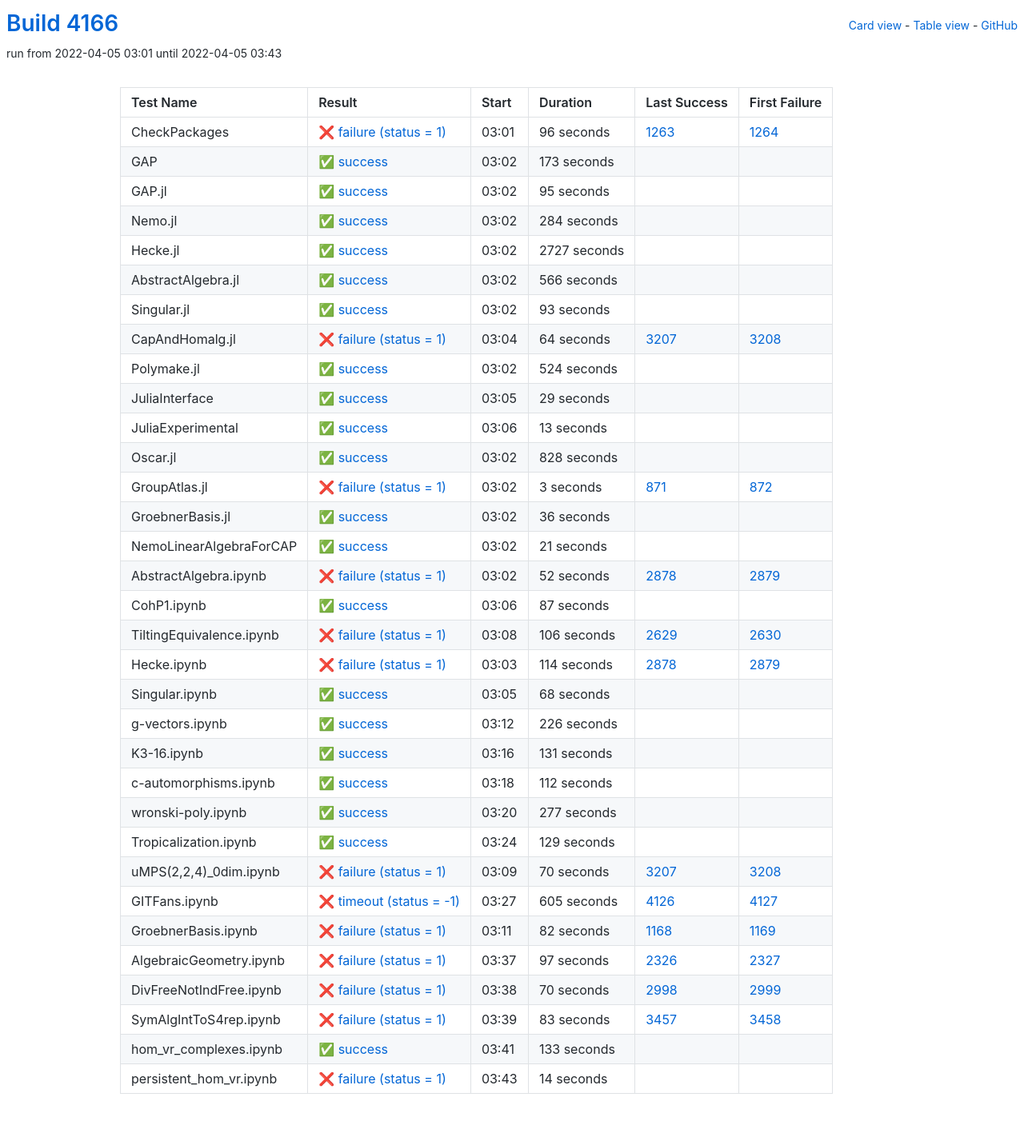
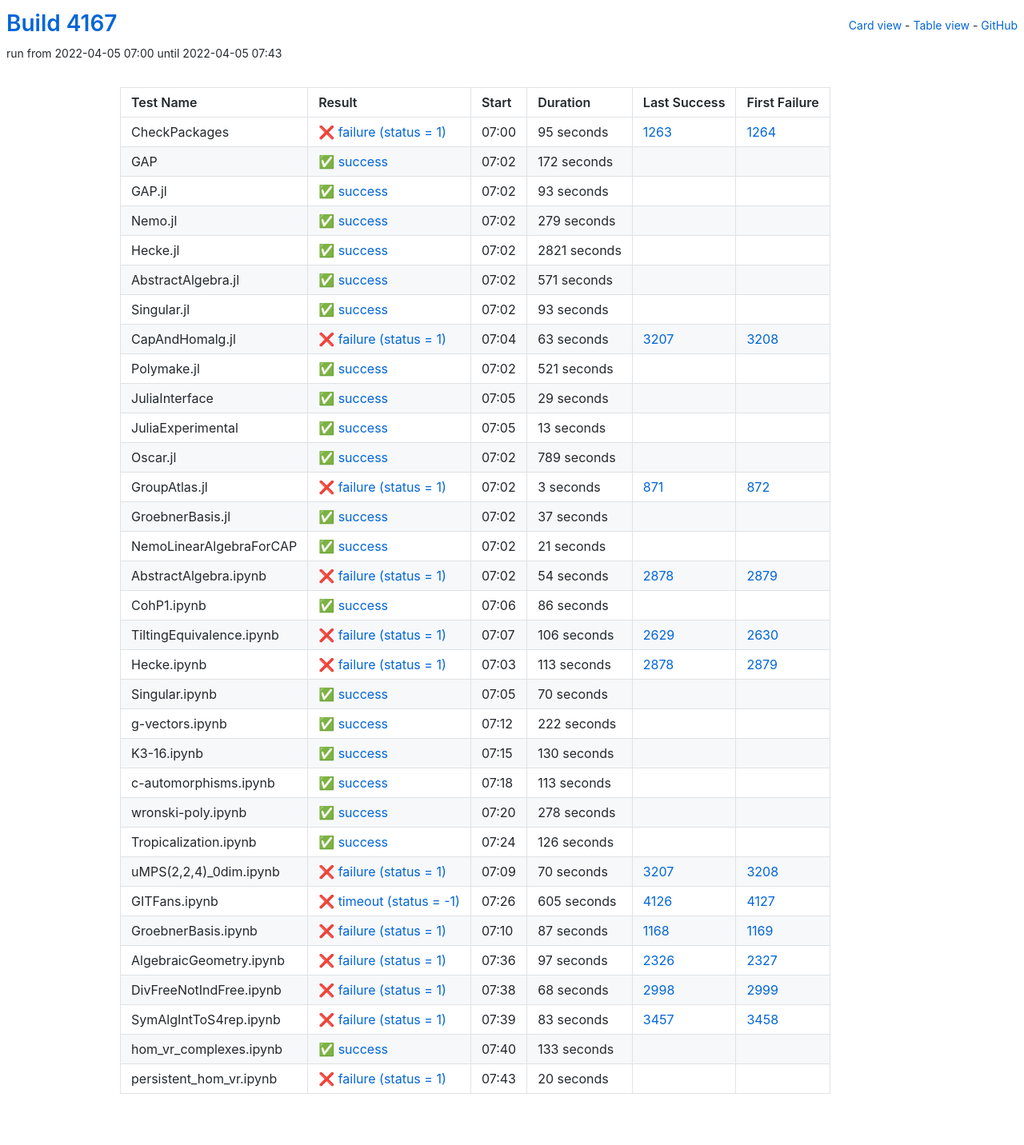
Before and after one commit to oscar-system/oscar-ci-status-stable, a Jekyll site: the page built from table.html, in a window 1280 px wide. Shown: the whole page at 80% size. Built offline with Jekyll 4.4.1, drawn with Linux system fonts in a browser that asks for light colours.

Commit message:
Build #4167

```diff
--- a/_data/ci.yml
+++ b/_data/ci.yml
@@ -1,6 +1,6 @@
 ---
-build: 4166
-build_url: https://oscarci.mathematik.uni-kl.de/job/oscar-stable/4166/
+build: 4167
+build_url: https://oscarci.mathematik.uni-kl.de/job/oscar-stable/4167/
 job: oscar-stable
 organization: oscar-system
 repo: oscar-ci-status-stable
@@ -8,80 +8,80 @@ repourl: https://github.com/oscar-system/oscar-ci-status-stable
 tests:
 - name: CheckPackages
   id: checkpackages
-  log: https://oscarci.mathematik.uni-kl.de/job/oscar-stable/4166/artifact/logs/build-4166/CheckPackages.log
-  start: 2022-04-05 03:01
+  log: https://oscarci.mathematik.uni-kl.de/job/oscar-stable/4167/artifact/logs/build-4167/CheckPackages.log
+  start: 2022-04-05 07:00
   success: false
   exitcode: 1
   status: failure
-  duration: 96
+  duration: 95
   last_success: 1263
   last_success_url: https://oscarci.mathematik.uni-kl.de/job/oscar-stable/1263/
   first_failure: 1264
   first_failure_url: https://oscarci.mathematik.uni-kl.de/job/oscar-stable/1264/
 - name: GAP
   id: gap
-  log: https://oscarci.mathematik.uni-kl.de/job/oscar-stable/4166/artifact/logs/build-4166/GAP.log
-  start: 2022-04-05 03:02
+  log: https://oscarci.mathematik.uni-kl.de/job/oscar-stable/4167/artifact/logs/build-4167/GAP.log
+  start: 2022-04-05 07:02
   success: true
   exitcode: 0
   status: success
-  duration: 173
+  duration: 172
   last_success: false
   last_success_url:
   first_failure: false
   first_failure_url:
 - name: GAP.jl
   id: gap-jl
-  log: https://oscarci.mathematik.uni-kl.de/job/oscar-stable/4166/artifact/logs/build-4166/GAP.jl.log
-  start: 2022-04-05 03:02
+  log: https://oscarci.mathematik.uni-kl.de/job/oscar-stable/4167/artifact/logs/build-4167/GAP.jl.log
+  start: 2022-04-05 07:02
   success: true
   exitcode: 0
   status: success
-  duration: 95
+  duration: 93
   last_success: false
   last_success_url:
   first_failure: false
   first_failure_url:
 - name: Nemo.jl
   id: nemo-jl
-  log: https://oscarci.mathematik.uni-kl.de/job/oscar-stable/4166/artifact/logs/build-4166/Nemo.jl.log
-  start: 2022-04-05 03:02
+  log: https://oscarci.mathematik.uni-kl.de/job/oscar-stable/4167/artifact/logs/build-4167/Nemo.jl.log
+  start: 2022-04-05 07:02
   success: true
   exitcode: 0
   status: success
-  duration: 284
+  duration: 279
   last_success: false
   last_success_url:
   first_failure: false
   first_failure_url:
 - name: Hecke.jl
   id: hecke-jl
-  log: https://oscarci.mathematik.uni-kl.de/job/oscar-stable/4166/artifact/logs/build-4166/Hecke.jl.log
-  start: 2022-04-05 03:02
+  log: https://oscarci.mathematik.uni-kl.de/job/oscar-stable/4167/artifact/logs/build-4167/Hecke.jl.log
+  start: 2022-04-05 07:02
   success: true
   exitcode: 0
   status: success
-  duration: 2727
+  duration: 2821
   last_success: false
   last_success_url:
   first_failure: false
   first_failure_url:
 - name: AbstractAlgebra.jl
   id: abstractalgebra-jl
-  log: https://oscarci.mathematik.uni-kl.de/job/oscar-stable/4166/artifact/logs/build-4166/AbstractAlgebra.jl.log
-  start: 2022-04-05 03:02
+  log: https://oscarci.mathematik.uni-kl.de/job/oscar-stable/4167/artifact/logs/build-4167/AbstractAlgebra.jl.log
+  start: 2022-04-05 07:02
   success: true
   exitcode: 0
   status: success
-  duration: 566
+  duration: 571
   last_success: false
   last_success_url:
   first_failure: false
   first_failure_url:
 - name: Singular.jl
   id: singular-jl
-  log: https://oscarci.mathematik.uni-kl.de/job/oscar-stable/4166/artifact/logs/build-4166/Singular.jl.log
-  start: 2022-04-05 03:02
+  log: https://oscarci.mathematik.uni-kl.de/job/oscar-stable/4167/artifact/logs/build-4167/Singular.jl.log
+  start: 2022-04-05 07:02
   success: true
   exitcode: 0
   status: success
@@ -92,32 +92,32 @@ tests:
   first_failure_url:
 - name: CapAndHomalg.jl
   id: capandhomalg-jl
-  log: https://oscarci.mathematik.uni-kl.de/job/oscar-stable/4166/artifact/logs/build-4166/CapAndHomalg.jl.log
-  start: 2022-04-05 03:04
+  log: https://oscarci.mathematik.uni-kl.de/job/oscar-stable/4167/artifact/logs/build-4167/CapAndHomalg.jl.log
+  start: 2022-04-05 07:04
   success: false
   exitcode: 1
   status: failure
-  duration: 64
+  duration: 63
   last_success: 3207
   last_success_url: https://oscarci.mathematik.uni-kl.de/job/oscar-stable/3207/
   first_failure: 3208
   first_failure_url: https://oscarci.mathematik.uni-kl.de/job/oscar-stable/3208/
 - name: Polymake.jl
   id: polymake-jl
-  log: https://oscarci.mathematik.uni-kl.de/job/oscar-stable/4166/artifact/logs/build-4166/Polymake.jl.log
-  start: 2022-04-05 03:02
+  log: https://oscarci.mathematik.uni-kl.de/job/oscar-stable/4167/artifact/logs/build-4167/Polymake.jl.log
+  start: 2022-04-05 07:02
   success: true
   exitcode: 0
   status: success
-  duration: 524
+  duration: 521
   last_success: false
   last_success_url:
   first_failure: false
   first_failure_url:
 - name: JuliaInterface
   id: juliainterface
-  log: https://oscarci.mathematik.uni-kl.de/job/oscar-stable/4166/artifact/logs/build-4166/JuliaInterface.log
-  start: 2022-04-05 03:05
+  log: https://oscarci.mathematik.uni-kl.de/job/oscar-stable/4167/artifact/logs/build-4167/JuliaInterface.log
+  start: 2022-04-05 07:05
   success: true
   exitcode: 0
   status: success
@@ -128,8 +128,8 @@ tests:
   first_failure_url:
 - name: JuliaExperimental
   id: juliaexperimental
-  log: https://oscarci.mathematik.uni-kl.de/job/oscar-stable/4166/artifact/logs/build-4166/JuliaExperimental.log
-  start: 2022-04-05 03:06
+  log: https://oscarci.mathematik.uni-kl.de/job/oscar-stable/4167/artifact/logs/build-4167/JuliaExperimental.log
+  start: 2022-04-05 07:05
   success: true
   exitcode: 0
   status: success
@@ -140,20 +140,20 @@ tests:
   first_failure_url:
 - name: Oscar.jl
   id: oscar-jl
-  log: https://oscarci.mathematik.uni-kl.de/job/oscar-stable/4166/artifact/logs/build-4166/Oscar.jl.log
-  start: 2022-04-05 03:02
+  log: https://oscarci.mathematik.uni-kl.de/job/oscar-stable/4167/artifact/logs/build-4167/Oscar.jl.log
+  start: 2022-04-05 07:02
   success: true
   exitcode: 0
   status: success
-  duration: 828
+  duration: 789
   last_success: false
   last_success_url:
   first_failure: false
   first_failure_url:
 - name: GroupAtlas.jl
   id: groupatlas-jl
-  log: https://oscarci.mathematik.uni-kl.de/job/oscar-stable/4166/artifact/logs/build-4166/GroupAtlas.jl.log
-  start: 2022-04-05 03:02
+  log: https://oscarci.mathematik.uni-kl.de/job/oscar-stable/4167/artifact/logs/build-4167/GroupAtlas.jl.log
+  start: 2022-04-05 07:02
   success: false
   exitcode: 1
   status: failure
@@ -164,20 +164,20 @@ tests:
   first_failure_url: https://oscarci.mathematik.uni-kl.de/job/oscar-stable/872/
 - name: GroebnerBasis.jl
   id: groebnerbasis-jl
-  log: https://oscarci.mathematik.uni-kl.de/job/oscar-stable/4166/artifact/logs/build-4166/GroebnerBasis.jl.log
-  start: 2022-04-05 03:02
+  log: https://oscarci.mathematik.uni-kl.de/job/oscar-stable/4167/artifact/logs/build-4167/GroebnerBasis.jl.log
+  start: 2022-04-05 07:02
   success: true
   exitcode: 0
   status: success
-  duration: 36
+  duration: 37
   last_success: false
   last_success_url:
   first_failure: false
   first_failure_url:
 - name: NemoLinearAlgebraForCAP
   id: nemolinearalgebraforcap
-  log: https://oscarci.mathematik.uni-kl.de/job/oscar-stable/4166/artifact/logs/build-4166/NemoLinearAlgebraForCAP.log
-  start: 2022-04-05 03:02
+  log: https://oscarci.mathematik.uni-kl.de/job/oscar-stable/4167/artifact/logs/build-4167/NemoLinearAlgebraForCAP.log
+  start: 2022-04-05 07:02
   success: true
   exitcode: 0
   status: success
@@ -188,32 +188,32 @@ tests:
   first_failure_url:
 - name: AbstractAlgebra.ipynb
   id: abstractalgebra-ipynb
-  log: https://oscarci.mathematik.uni-kl.de/job/oscar-stable/4166/artifact/logs/build-4166/AbstractAlgebra.ipynb.log
-  start: 2022-04-05 03:02
+  log: https://oscarci.mathematik.uni-kl.de/job/oscar-stable/4167/artifact/logs/build-4167/AbstractAlgebra.ipynb.log
+  start: 2022-04-05 07:02
   success: false
   exitcode: 1
   status: failure
-  duration: 52
+  duration: 54
   last_success: 2878
   last_success_url: https://oscarci.mathematik.uni-kl.de/job/oscar-stable/2878/
   first_failure: 2879
   first_failure_url: https://oscarci.mathematik.uni-kl.de/job/oscar-stable/2879/
 - name: CohP1.ipynb
   id: cohp1-ipynb
-  log: https://oscarci.mathematik.uni-kl.de/job/oscar-stable/4166/artifact/logs/build-4166/CohP1.ipynb.log
-  start: 2022-04-05 03:06
+  log: https://oscarci.mathematik.uni-kl.de/job/oscar-stable/4167/artifact/logs/build-4167/CohP1.ipynb.log
+  start: 2022-04-05 07:06
   success: true
   exitcode: 0
   status: success
-  duration: 87
+  duration: 86
   last_success: false
   last_success_url:
   first_failure: false
   first_failure_url:
 - name: TiltingEquivalence.ipynb
   id: tiltingequivalence-ipynb
-  log: https://oscarci.mathematik.uni-kl.de/job/oscar-stable/4166/artifact/logs/build-4166/TiltingEquivalence.ipynb.log
-  start: 2022-04-05 03:08
+  log: https://oscarci.mathematik.uni-kl.de/job/oscar-stable/4167/artifact/logs/build-4167/TiltingEquivalence.ipynb.log
+  start: 2022-04-05 07:07
   success: false
   exitcode: 1
   status: failure
@@ -224,92 +224,92 @@ tests:
   first_failure_url: https://oscarci.mathematik.uni-kl.de/job/oscar-stable/2630/
 - name: Hecke.ipynb
   id: hecke-ipynb
-  log: https://oscarci.mathematik.uni-kl.de/job/oscar-stable/4166/artifact/logs/build-4166/Hecke.ipynb.log
-  start: 2022-04-05 03:03
+  log: https://oscarci.mathematik.uni-kl.de/job/oscar-stable/4167/artifact/logs/build-4167/Hecke.ipynb.log
+  start: 2022-04-05 07:03
   success: false
   exitcode: 1
   status: failure
-  duration: 114
+  duration: 113
   last_success: 2878
   last_success_url: https://oscarci.mathematik.uni-kl.de/job/oscar-stable/2878/
   first_failure: 2879
   first_failure_url: https://oscarci.mathematik.uni-kl.de/job/oscar-stable/2879/
 - name: Singular.ipynb
   id: singular-ipynb
-  log: https://oscarci.mathematik.uni-kl.de/job/oscar-stable/4166/artifact/logs/build-4166/Singular.ipynb.log
-  start: 2022-04-05 03:05
+  log: https://oscarci.mathematik.uni-kl.de/job/oscar-stable/4167/artifact/logs/build-4167/Singular.ipynb.log
+  start: 2022-04-05 07:05
   success: true
   exitcode: 0
   status: success
-  duration: 68
+  duration: 70
   last_success: false
   last_success_url:
   first_failure: false
   first_failure_url:
 - name: g-vectors.ipynb
   id: g-vectors-ipynb
-  log: https://oscarci.mathematik.uni-kl.de/job/oscar-stable/4166/artifact/logs/build-4166/g-vectors.ipynb.log
-  start: 2022-04-05 03:12
+  log: https://oscarci.mathematik.uni-kl.de/job/oscar-stable/4167/artifact/logs/build-4167/g-vectors.ipynb.log
+  start: 2022-04-05 07:12
   success: true
   exitcode: 0
   status: success
-  duration: 226
+  duration: 222
   last_success: false
   last_success_url:
   first_failure: false
   first_failure_url:
 - name: K3-16.ipynb
   id: k3-16-ipynb
-  log: https://oscarci.mathematik.uni-kl.de/job/oscar-stable/4166/artifact/logs/build-4166/K3-16.ipynb.log
-  start: 2022-04-05 03:16
+  log: https://oscarci.mathematik.uni-kl.de/job/oscar-stable/4167/artifact/logs/build-4167/K3-16.ipynb.log
+  start: 2022-04-05 07:15
   success: true
   exitcode: 0
   status: success
-  duration: 131
+  duration: 130
   last_success: false
   last_success_url:
   first_failure: false
   first_failure_url:
 - name: c-automorphisms.ipynb
   id: c-automorphisms-ipynb
-  log: https://oscarci.mathematik.uni-kl.de/job/oscar-stable/4166/artifact/logs/build-4166/c-automorphisms.ipynb.log
-  start: 2022-04-05 03:18
+  log: https://oscarci.mathematik.uni-kl.de/job/oscar-stable/4167/artifact/logs/build-4167/c-automorphisms.ipynb.log
+  start: 2022-04-05 07:18
   success: true
   exitcode: 0
   status: success
-  duration: 112
+  duration: 113
   last_success: false
   last_success_url:
   first_failure: false
   first_failure_url:
 - name: wronski-poly.ipynb
   id: wronski-poly-ipynb
-  log: https://oscarci.mathematik.uni-kl.de/job/oscar-stable/4166/artifact/logs/build-4166/wronski-poly.ipynb.log
-  start: 2022-04-05 03:20
+  log: https://oscarci.mathematik.uni-kl.de/job/oscar-stable/4167/artifact/logs/build-4167/wronski-poly.ipynb.log
+  start: 2022-04-05 07:20
   success: true
   exitcode: 0
   status: success
-  duration: 277
+  duration: 278
   last_success: false
   last_success_url:
   first_failure: false
   first_failure_url:
 - name: Tropicalization.ipynb
   id: tropicalization-ipynb
-  log: https://oscarci.mathematik.uni-kl.de/job/oscar-stable/4166/artifact/logs/build-4166/Tropicalization.ipynb.log
-  start: 2022-04-05 03:24
+  log: https://oscarci.mathematik.uni-kl.de/job/oscar-stable/4167/artifact/logs/build-4167/Tropicalization.ipynb.log
+  start: 2022-04-05 07:24
   success: true
   exitcode: 0
   status: success
-  duration: 129
+  duration: 126
   last_success: false
   last_success_url:
   first_failure: false
   first_failure_url:
 - name: uMPS(2,2,4)_0dim.ipynb
   id: umps-2-2-4-0dim-ipynb
-  log: https://oscarci.mathematik.uni-kl.de/job/oscar-stable/4166/artifact/logs/build-4166/uMPS-2-2-4-_0dim.ipynb.log
-  start: 2022-04-05 03:09
+  log: https://oscarci.mathematik.uni-kl.de/job/oscar-stable/4167/artifact/logs/build-4167/uMPS-2-2-4-_0dim.ipynb.log
+  start: 2022-04-05 07:09
   success: false
   exitcode: 1
   status: failure
@@ -320,8 +320,8 @@ tests:
   first_failure_url: https://oscarci.mathematik.uni-kl.de/job/oscar-stable/3208/
 - name: GITFans.ipynb
   id: gitfans-ipynb
-  log: https://oscarci.mathematik.uni-kl.de/job/oscar-stable/4166/artifact/logs/build-4166/GITFans.ipynb.log
-  start: 2022-04-05 03:27
+  log: https://oscarci.mathematik.uni-kl.de/job/oscar-stable/4167/artifact/logs/build-4167/GITFans.ipynb.log
+  start: 2022-04-05 07:26
   success: false
   exitcode: -1
   status: timeout
@@ -332,20 +332,20 @@ tests:
   first_failure_url: https://oscarci.mathematik.uni-kl.de/job/oscar-stable/4127/
 - name: GroebnerBasis.ipynb
   id: groebnerbasis-ipynb
-  log: https://oscarci.mathematik.uni-kl.de/job/oscar-stable/4166/artifact/logs/build-4166/GroebnerBasis.ipynb.log
-  start: 2022-04-05 03:11
+  log: https://oscarci.mathematik.uni-kl.de/job/oscar-stable/4167/artifact/logs/build-4167/GroebnerBasis.ipynb.log
+  start: 2022-04-05 07:10
   success: false
   exitcode: 1
   status: failure
-  duration: 82
+  duration: 87
   last_success: 1168
   last_success_url: https://oscarci.mathematik.uni-kl.de/job/oscar-stable/1168/
   first_failure: 1169
   first_failure_url: https://oscarci.mathematik.uni-kl.de/job/oscar-stable/1169/
 - name: AlgebraicGeometry.ipynb
   id: algebraicgeometry-ipynb
-  log: https://oscarci.mathematik.uni-kl.de/job/oscar-stable/4166/artifact/logs/build-4166/AlgebraicGeometry.ipynb.log
-  start: 2022-04-05 03:37
+  log: https://oscarci.mathematik.uni-kl.de/job/oscar-stable/4167/artifact/logs/build-4167/AlgebraicGeometry.ipynb.log
+  start: 2022-04-05 07:36
   success: false
   exitcode: 1
   status: failure
@@ -356,20 +356,20 @@ tests:
   first_failure_url: https://oscarci.mathematik.uni-kl.de/job/oscar-stable/2327/
 - name: DivFreeNotIndFree.ipynb
   id: divfreenotindfree-ipynb
-  log: https://oscarci.mathematik.uni-kl.de/job/oscar-stable/4166/artifact/logs/build-4166/DivFreeNotIndFree.ipynb.log
-  start: 2022-04-05 03:38
+  log: https://oscarci.mathematik.uni-kl.de/job/oscar-stable/4167/artifact/logs/build-4167/DivFreeNotIndFree.ipynb.log
+  start: 2022-04-05 07:38
   success: false
   exitcode: 1
   status: failure
-  duration: 70
+  duration: 68
   last_success: 2998
   last_success_url: https://oscarci.mathematik.uni-kl.de/job/oscar-stable/2998/
   first_failure: 2999
   first_failure_url: https://oscarci.mathematik.uni-kl.de/job/oscar-stable/2999/
 - name: SymAlgIntToS4rep.ipynb
   id: symalginttos4rep-ipynb
-  log: https://oscarci.mathematik.uni-kl.de/job/oscar-stable/4166/artifact/logs/build-4166/SymAlgIntToS4rep.ipynb.log
-  start: 2022-04-05 03:39
+  log: https://oscarci.mathematik.uni-kl.de/job/oscar-stable/4167/artifact/logs/build-4167/SymAlgIntToS4rep.ipynb.log
+  start: 2022-04-05 07:39
   success: false
   exitcode: 1
   status: failure
@@ -380,8 +380,8 @@ tests:
   first_failure_url: https://oscarci.mathematik.uni-kl.de/job/oscar-stable/3458/
 - name: hom_vr_complexes.ipynb
   id: hom-vr-complexes-ipynb
-  log: https://oscarci.mathematik.uni-kl.de/job/oscar-stable/4166/artifact/logs/build-4166/hom_vr_complexes.ipynb.log
-  start: 2022-04-05 03:41
+  log: https://oscarci.mathematik.uni-kl.de/job/oscar-stable/4167/artifact/logs/build-4167/hom_vr_complexes.ipynb.log
+  start: 2022-04-05 07:40
   success: true
   exitcode: 0
   status: success
@@ -392,12 +392,12 @@ tests:
   first_failure_url:
 - name: persistent_hom_vr.ipynb
   id: persistent-hom-vr-ipynb
-  log: https://oscarci.mathematik.uni-kl.de/job/oscar-stable/4166/artifact/logs/build-4166/persistent_hom_vr.ipynb.log
-  start: 2022-04-05 03:43
+  log: https://oscarci.mathematik.uni-kl.de/job/oscar-stable/4167/artifact/logs/build-4167/persistent_hom_vr.ipynb.log
+  start: 2022-04-05 07:43
   success: false
   exitcode: 1
   status: failure
-  duration: 14
+  duration: 20
   last_success: false
   last_success_url:
   first_failure: false
```
Also changed, not shown: README.md.
